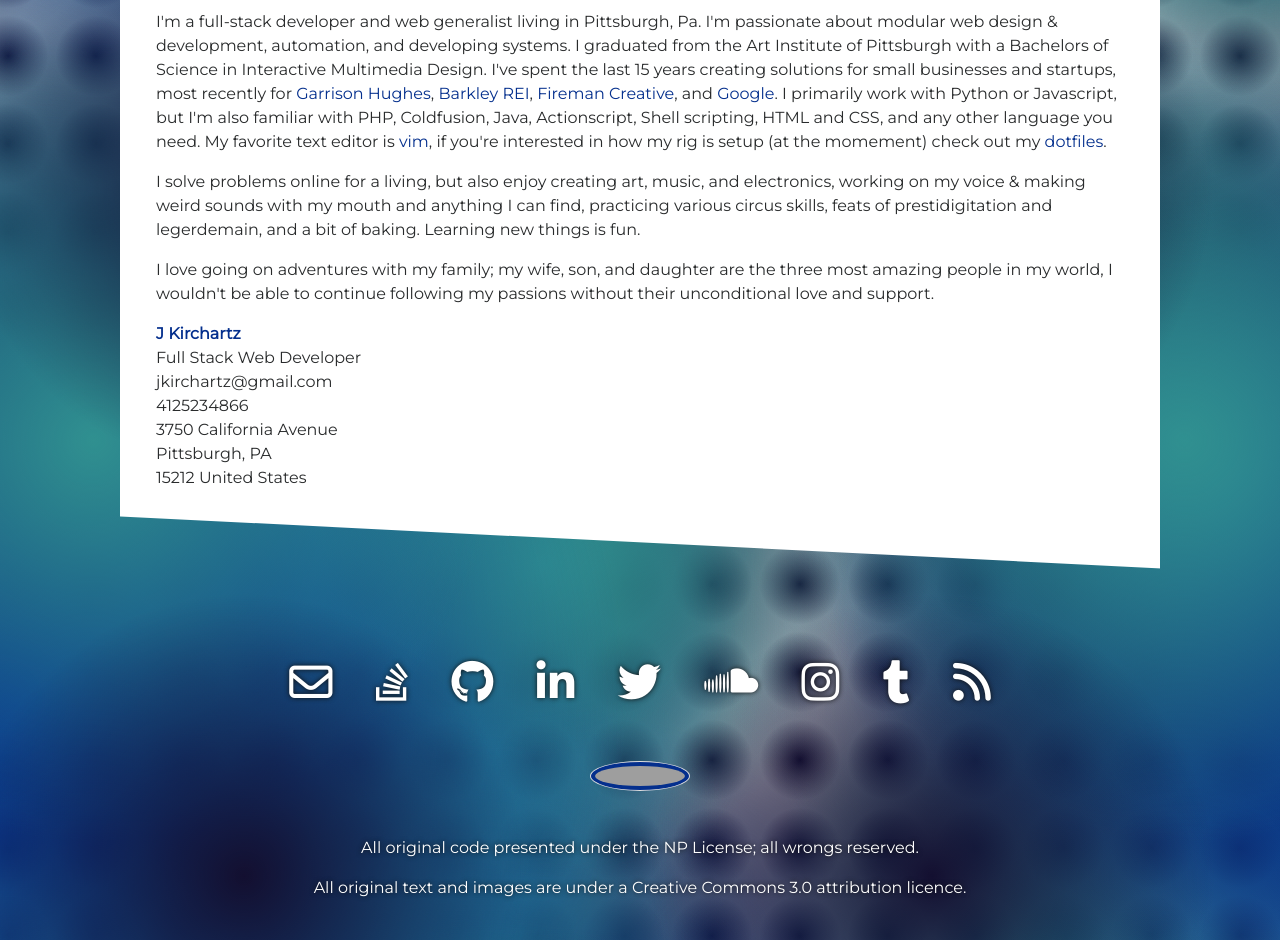
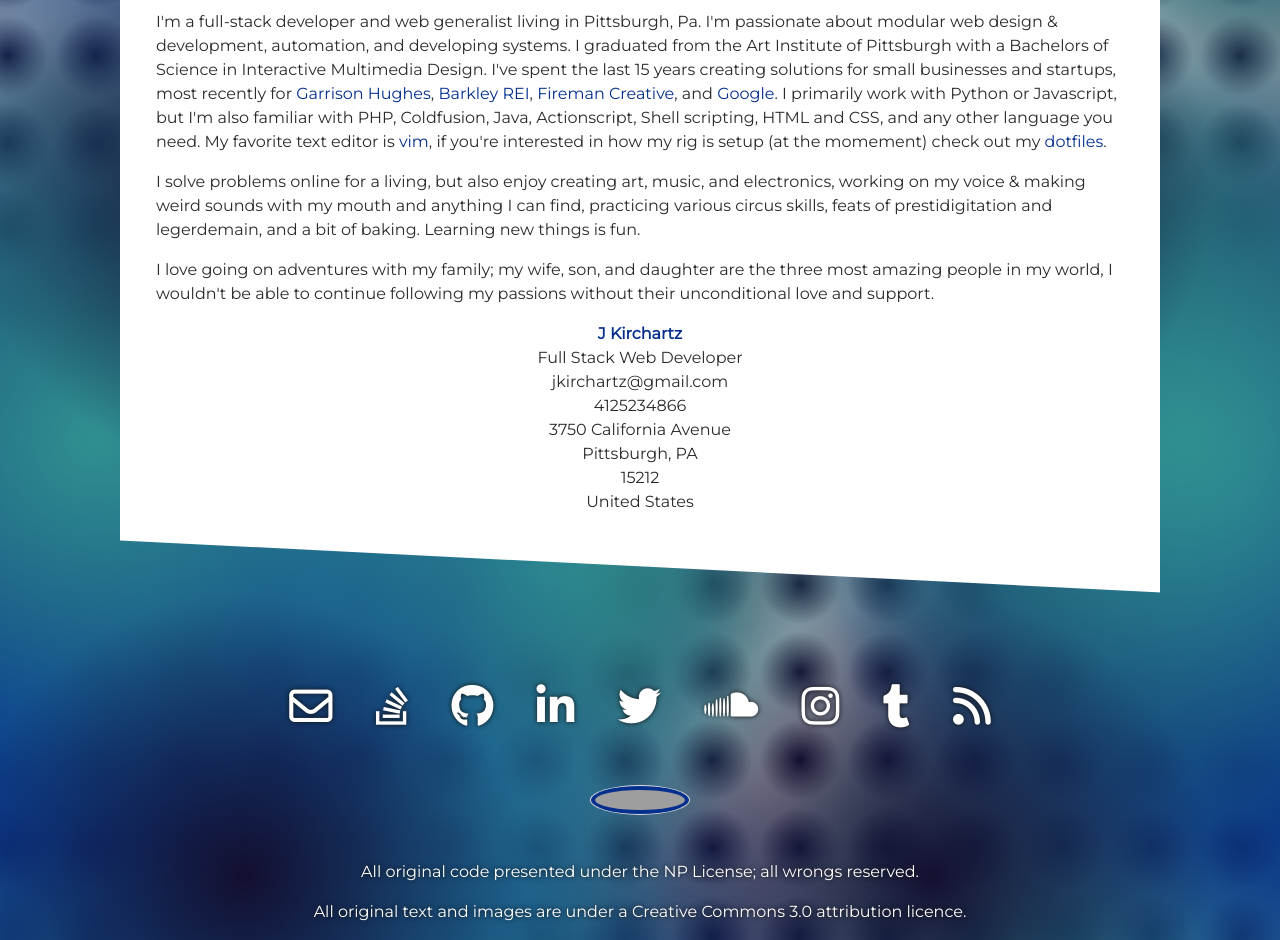
Before and after one commit to JKirchartz/jkirchartz.github.com, a Jekyll site: the page built from about.html, in a window 1280 px wide. Shown: the part 744-1684 px from the top of the page. Built offline with Jekyll 4.4.1, drawn with Linux system fonts in a browser that asks for light colours; nearby versions of some CDN libraries; grey boxes are pictures that could not be loaded.

Commit message:
cheap out and center text

```diff
--- a/about.html
+++ b/about.html
@@ -36,7 +36,7 @@
           most amazing people in my world, I wouldn't be able to continue following
           my passions without their unconditional love and support.
         </p>
-          <div itemscope itemprop="author" itemtype="http://schema.org/Person" style="margin: 0 auto;"
+        <div itemscope itemprop="author" itemtype="http://schema.org/Person" style="text-align:center;">
             <meta itemprop="description" content="Full-stack developer and web generalist.">
             <a itemprop="url" href="https://jkirchartz.com"><span itemprop="name"><strong>J Kirchartz</strong></span></a>
             <div itemprop="jobtitle" >Full Stack Web Developer</div>
@@ -44,7 +44,7 @@
             <div itemprop="telephone" >4125234866</div>
             <div itemprop="address" itemscope itemtype="http://schema.org/PostalAddress"><span itemprop="streetAddress" >3750 California Avenue</span>
               <div><span itemprop="addressLocality" >Pittsburgh</span>, <span itemprop="addressRegion">PA</span> </div>
-              <span itemprop="postalCode">15212</span> <span itemprop="addressCountry">United States</span>
+              <span itemprop="postalCode">15212</span><br> <span itemprop="addressCountry">United States</span>
             </div>
           </div>
       </div>
```
